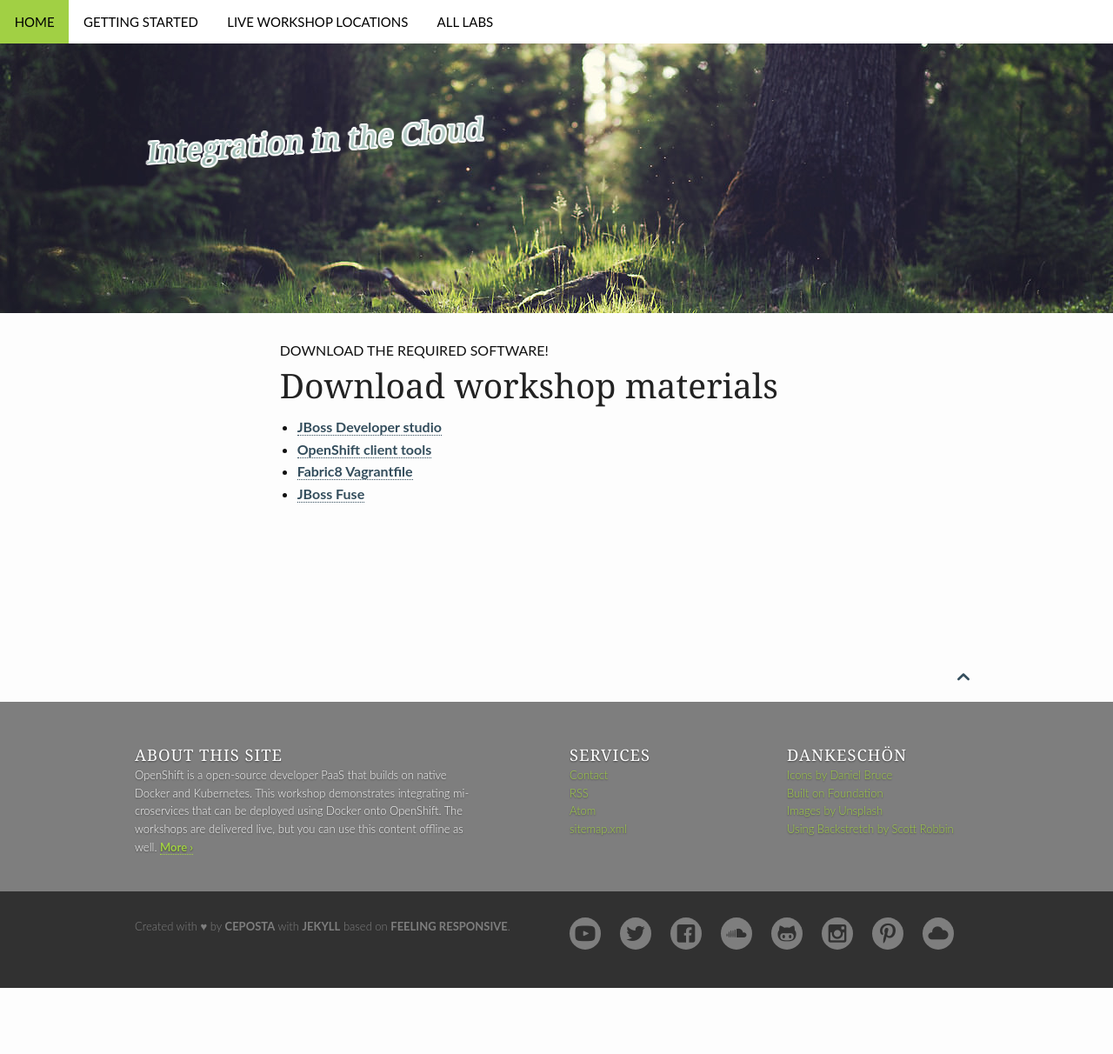
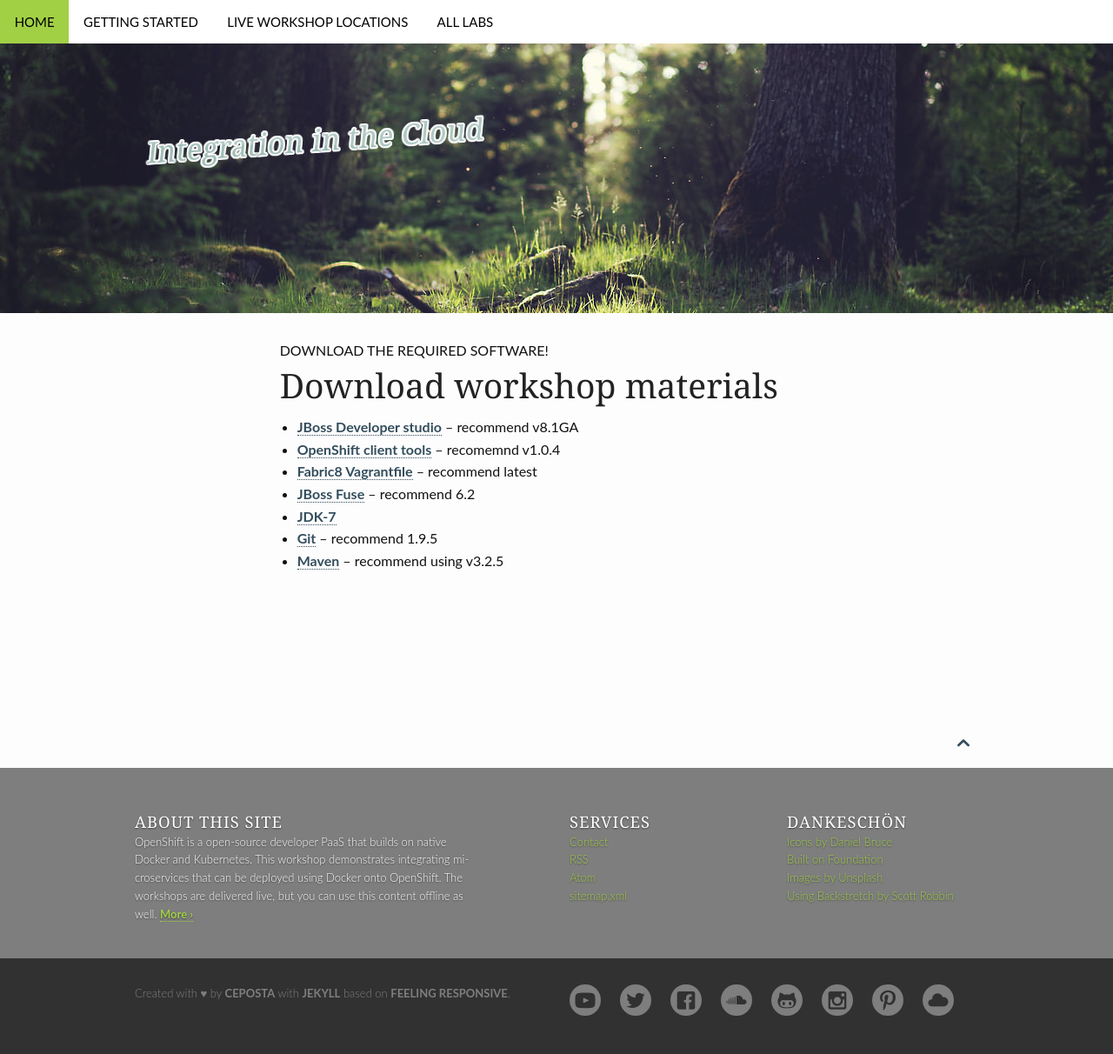
Before and after one commit to RedHatWorkshops/fuse-on-openshift, a Jekyll site: the page built from pages/download.md, in a window 1280 px wide. Shown: the whole page at 87% size. Built offline with Jekyll 4.4.1, drawn with Linux system fonts in a browser that asks for light colours; before the commit the page ends 1136 px from its top, so only the background shows below that.

Commit message:
updated materials to download

```diff
--- a/pages/download.md
+++ b/pages/download.md
@@ -8,7 +8,10 @@ header:
 permalink: "/download/"
 ---
 
-* [JBoss Developer studio](http://www.jboss.org/products/devstudio/download/)
-* [OpenShift client tools](https://github.com/openshift/origin/releases/tag/v1.0.4)
-* [Fabric8 Vagrantfile](https://github.com/fabric8io/fabric8-installer/tree/master/vagrant/openshift)
-* [JBoss Fuse](http://www.jboss.org/products/fuse/download/)
+* [JBoss Developer studio](http://www.jboss.org/products/devstudio/download/) -- recommend v8.1GA
+* [OpenShift client tools](https://github.com/openshift/origin/releases/tag/v1.0.4) -- recomemnd v1.0.4
+* [Fabric8 Vagrantfile](https://github.com/fabric8io/fabric8-installer/tree/master/vagrant/openshift) -- recommend latest
+* [JBoss Fuse](http://www.jboss.org/products/fuse/download/) -- recommend 6.2
+* [JDK-7](http://www.oracle.com/technetwork/java/javase/downloads/jdk7-downloads-1880260.html)
+* [Git](https://git-scm.com/downloads) -- recommend 1.9.5
+* [Maven](https://maven.apache.org/download.cgi) -- recommend using v3.2.5
```
